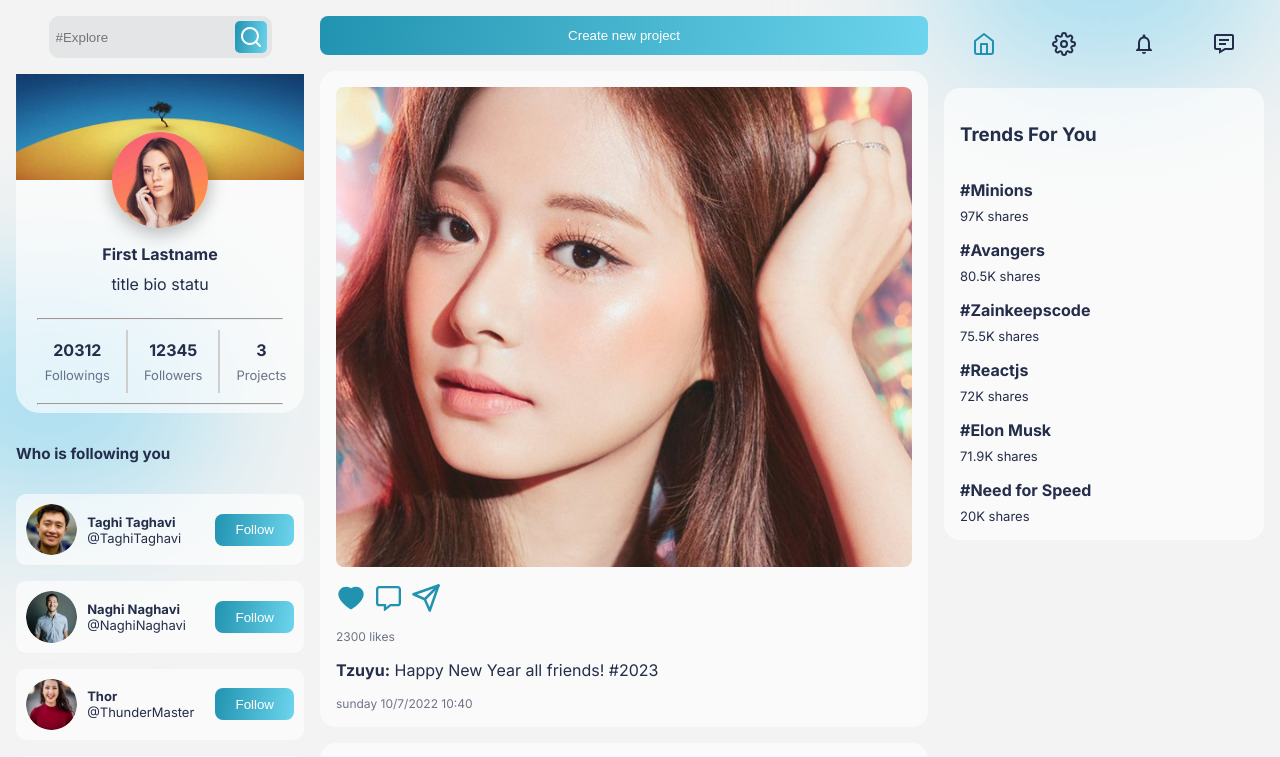
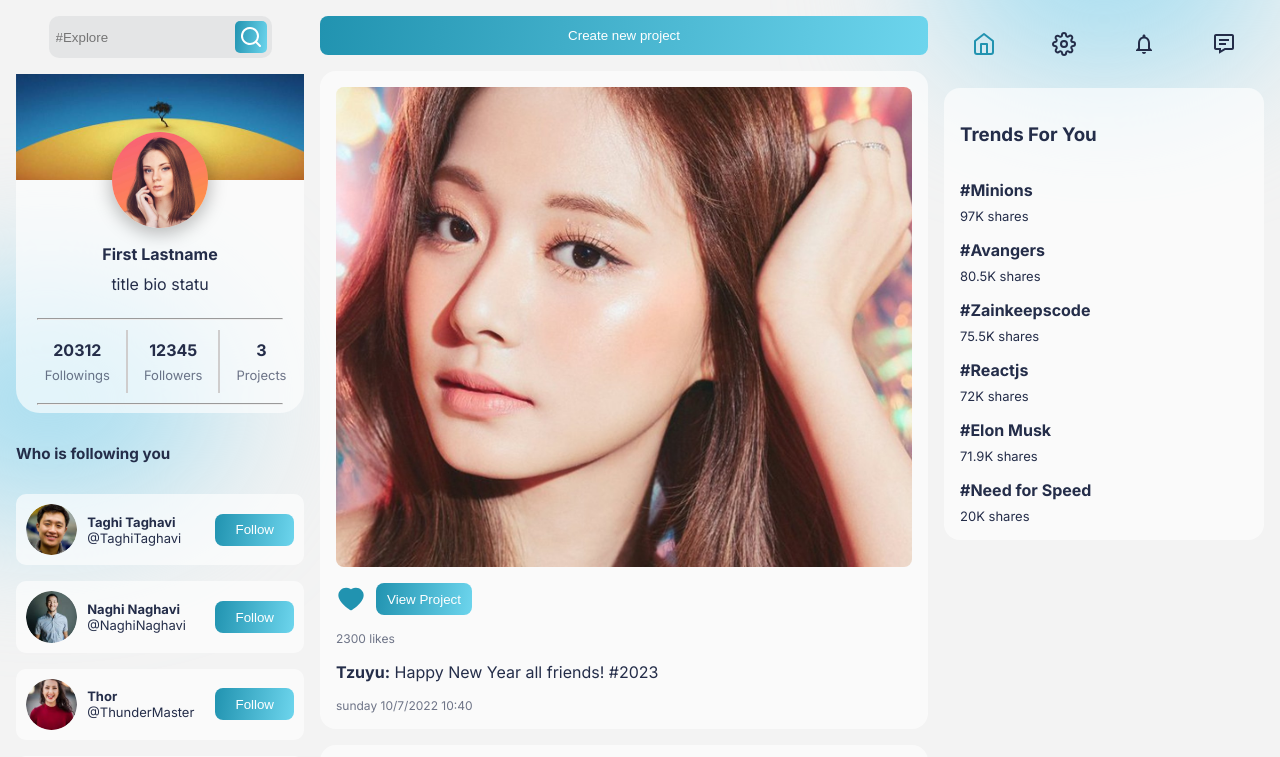
Before and after one commit to Mohammad-Vatankhah/project-manager, a React (Create React App) app in the folder client/: page / in a window 1280 px wide. Shown: the top 757 px of the page. Built offline with nearby package versions, Linux system fonts and the light colour scheme.

Commit message:
modified

```diff
--- a/client/src/Components/CompanyDetails/CompanyDetails.css
+++ b/client/src/Components/CompanyDetails/CompanyDetails.css
@@ -6,6 +6,7 @@
     gap: 1rem;
     overflow-x: clip;
     background: var(--cardColor);
+    margin-bottom: 15px;
   }
 
   .companyImages {
--- a/client/src/Components/CompanyInfoCard/CompanyInfoCard.jsx
+++ b/client/src/Components/CompanyInfoCard/CompanyInfoCard.jsx
@@ -10,7 +10,7 @@ export const CompanyInfoCard = () => {
   return (
     <div style={{marginTop: "15px"}} className="CompanyInfoCard InfoCard">
       <div className="infoHead">
-        <h4>Your Info</h4>
+        <h4>Company Info</h4>
         <UilPen
           width="2rem"
           height="1.2rem"
--- a/client/src/Components/LogoSearch/LogoSearch.css
+++ b/client/src/Components/LogoSearch/LogoSearch.css
@@ -5,7 +5,9 @@
 }
 
 .Search {
+    width: 100%;
     display: flex;
+    justify-content: space-between;
     background-color: var(--inputColor);
     border-radius: 10px;
     padding: 5px;
--- a/client/src/Components/Project/Project.jsx
+++ b/client/src/Components/Project/Project.jsx
@@ -6,45 +6,35 @@ import { AiOutlineHeart } from "react-icons/ai";
 import { FiSend } from "react-icons/fi";
 
 const Project = (data) => {
-  const likeStyle = { fontSize: 30, color: "var(--blue)", cursor: "pointer" }
+  const likeStyle = { fontSize: 30, color: "var(--blue)", cursor: "pointer" };
   return (
     <div className="Project">
       <img src={data.data.img} alt="" />
       <div className="projectReaction">
         {data.data.liked ? (
-          <AiFillHeart
-            style={likeStyle}
-          />
+          <AiFillHeart style={likeStyle} />
         ) : (
-          <AiOutlineHeart
-            style={likeStyle}
-          />
+          <AiOutlineHeart style={likeStyle} />
         )}
-        <FaRegCommentAlt
-          style={{
-            fontSize: 25,
-            color: "var(--blue)",
-            marginLeft: "10px",
-            cursor: "pointer",
-          }}
-        />
-        <FiSend
-          style={{
-            fontSize: 30,
-            color: "var(--blue)",
-            marginLeft: "10px",
-            cursor: "pointer",
-          }}
-        />
+        <button
+          className="button"
+          style={{ width: "6rem", height: "2rem", marginLeft: "10px" }}
+        >
+          View Project
+        </button>
       </div>
-      <span style={{ color: "var(--gray)", fontSize: "12px"}}>{data.data.likes} likes</span>
+      <span style={{ color: "var(--gray)", fontSize: "12px" }}>
+        {data.data.likes} likes
+      </span>
       <div className="detail">
         <span>
           <b>{data.data.name}:</b>
         </span>
         <span> {data.data.desc}</span>
       </div>
-        <span style={{ color: "var(--gray)", fontSize: "12px",}}>{data.data.date}</span>
+      <span style={{ color: "var(--gray)", fontSize: "12px" }}>
+        {data.data.date}
+      </span>
     </div>
   );
 };
```
